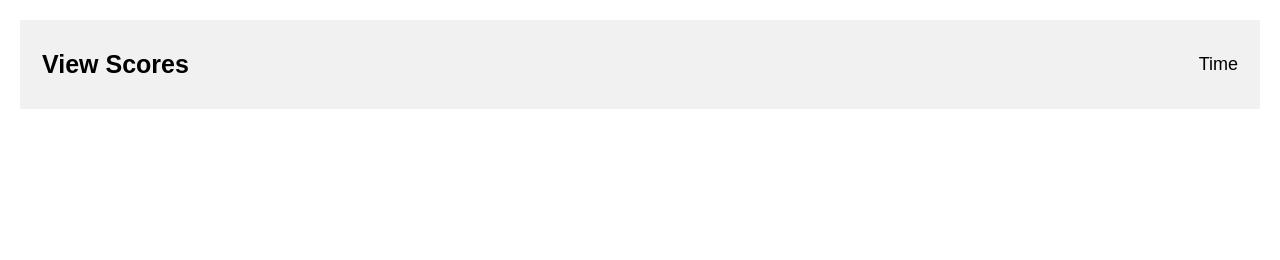
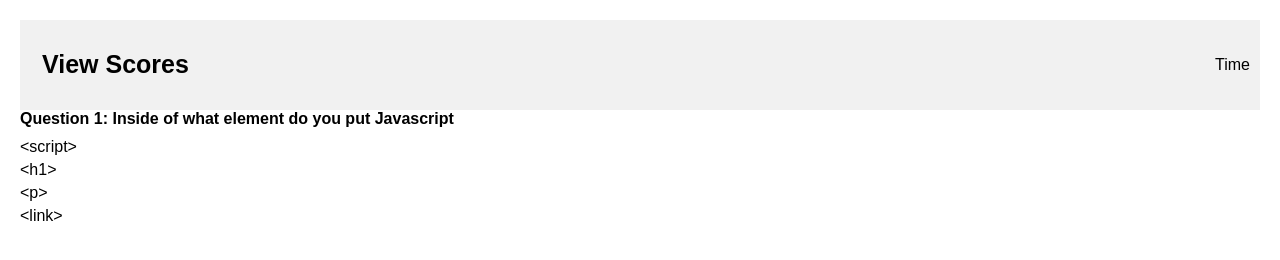
Before and after one commit to JojhanS/JSquiz, a plain HTML site: page index.html in a window 1280 px wide. Both pictures are taken after a click on the button "Start Quiz". Drawn offline with Linux system fonts and the light colour scheme.

Commit message:
start quiz button now works

```diff
--- a/assets/script.js
+++ b/assets/script.js
@@ -2,9 +2,9 @@ const quizContainer = document.getElementById('quiz');
 const startButton = document.querySelector('#homepage button');
 const questions = [
   {
-    question: 'Question 1: What is the capital of France?',
-    options: ['Paris', 'London', 'Berlin', 'Madrid'],
-    answer: 'Paris'
+    question: 'Question 1: Inside of what element do you put Javascript',
+    options: ['<script>', '<h1>', '<p>', '<link>'],
+    answer: '<script>'
   },
   {
     question: 'Question 2: Which planet is known as the Red Planet?',
@@ -65,3 +65,7 @@ function checkAnswer(selectedOption, correctAnswer) {
 function displayResult() {
   quizContainer.innerHTML = `<h2>Your score: ${score}/${questions.length}</h2>`;
 }
+
+document.addEventListener('DOMContentLoaded', function() {
+  startButton.addEventListener('click', startQuiz);
+});
--- a/index.html
+++ b/index.html
@@ -5,24 +5,22 @@
     <meta http-equiv="X-UA-Compatible" content="IE=edge">
     <meta name="viewport" content="width=device-width, initial-scale=1.0">
     <link rel="stylesheet" href="./assets/style.css">
-    <script src="./assets/script.js"></script>
+    <script defer src="./assets/script.js"></script>
     <title>Document</title>
 </head>
 <body>
     <header class="header">
         <a href="#default" class="logo">View Scores</a>
         <div class="header-right">
-          <a href="#about">Time</a>
+          <p id="timer">Time</p>
         </div>
     </header>
 
     <main id="homepage">
         <h1>Welcome to the Timed Quiz!</h1>
-        <button onclick="startQuiz()">Start Quiz</button>
-        </div>
+        <button id="startButton">Start Quiz</button>
+    </main>
 
-         <div id="quiz" style="display: none;">
-        <!-- Quiz questions and options will be dynamically added here -->
-      </main>
+    <div id="quiz" style="display: none;"></div>
 </body>
 </html>
```
